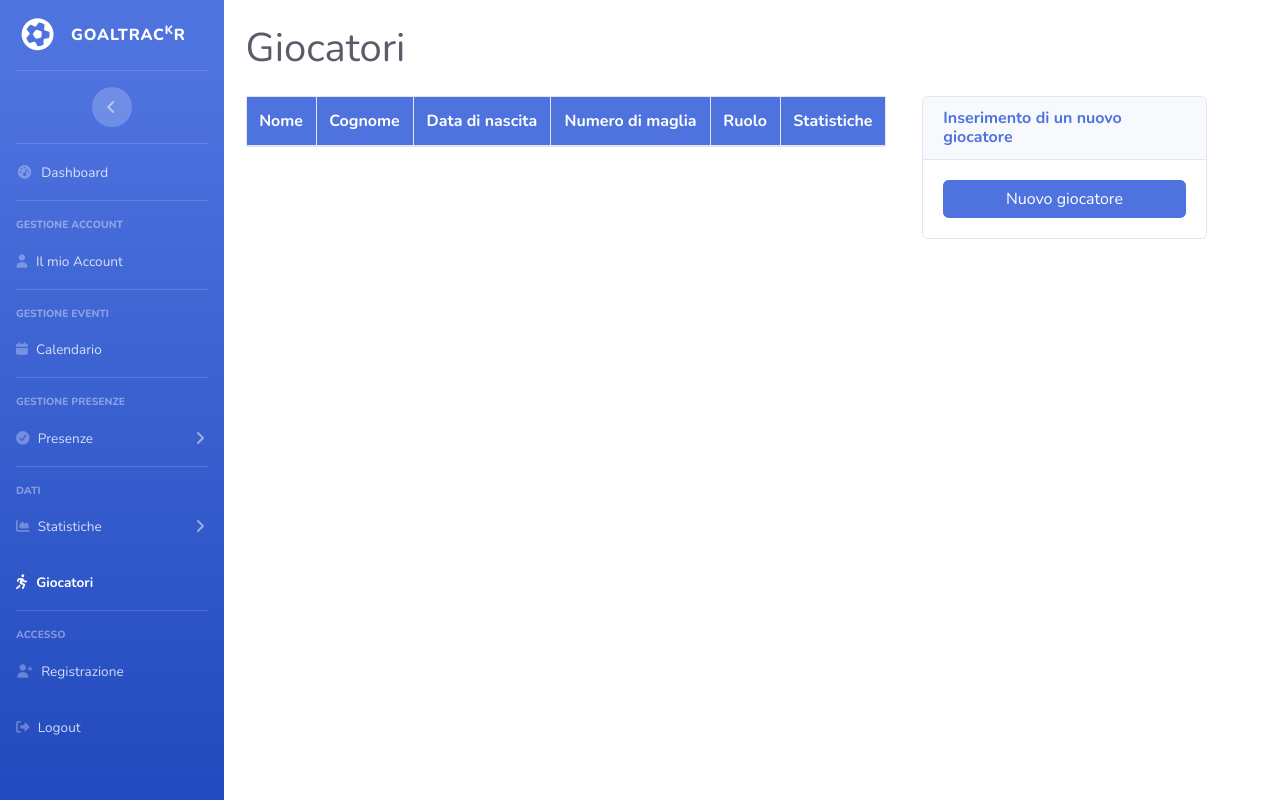
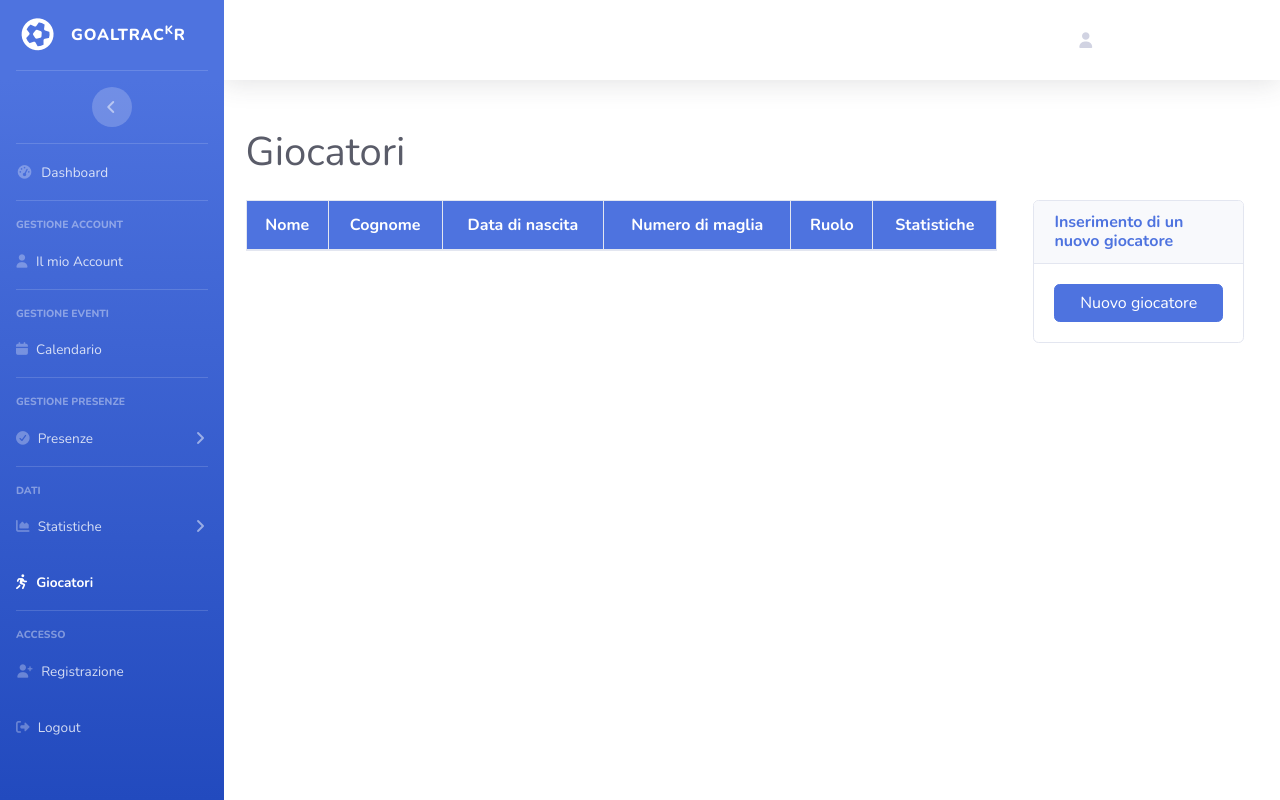
Before and after one commit to CerratoDiego/GoalTrackr, a website: page static/giocatori.html in a window 1280 px wide. Drawn offline with nearby package versions, Linux system fonts and the light colour scheme; some packages are replaced by stand-ins of ours; no server answers; a script that the page names is missing.

Commit message:
Aggiunta navbar con button per accesso ai dati del proprio account

```diff
--- a/static/giocatori.html
+++ b/static/giocatori.html
@@ -30,14 +30,6 @@
     <script src="./libreria.js"></script>
     <script src="./index.js"></script>
     <script src="https://cdn.jsdelivr.net/npm/sweetalert2@11"></script>
-
-    <style>
-        th {
-            text-align: center;
-            background-color: #4e73df;
-            color: white;
-        }
-    </style>
 </head>
 
 <body>
@@ -233,18 +225,42 @@
         </ul>
         <!-- End of Sidebar -->
 
-        <div id="mainContentWrapper" class="d-flex flex-column">
+        <div id="mainContentWrapper" class="d-flex flex-column" style="width: 100%">
+            <!-- Topbar -->
+            <nav class="navbar navbar-expand navbar-light bg-white topbar mb-4 static-top shadow" style="height: 80px">
+
+                <!-- Sidebar Toggle (Topbar) -->
+                <button id="sidebarToggleTop" class="btn btn-link d-md-none rounded-circle mr-3">
+                    <i class="fa fa-bars"></i>
+                </button>
+
+                <!-- Topbar Navbar -->
+                <ul class="navbar-nav ml-auto" style="padding-left: 80%; padding-top: 5px; padding-bottom: 5px;">
+
+                    <!-- Nav Item - User Information -->
+                    <li class="nav-item accountNameLi">
+                        <a class="nav-link" href="account.html" class="userDropdown">
+                            <span class="mr-2 d-none d-lg-inline accountName"></span>
+                            <i class="fas fa-user userAccount"></i>
+                        </a>
+                    </li>
+
+                </ul>
+
+            </nav>
+            <!-- End of Topbar -->
+
             <div id="events" class="container-fluid">
                 <br>
                 <h1 class="mb-4 text-gray-800">Giocatori</h1>
                 <div class="row">
-                    <div class="table-responsive col-lg-8">
+                    <div class="table-responsive col-lg-9">
                         <table class="table table-bordered">
                             <thead>
                                 <tr>
                                     <th>Nome</th>
                                     <th>Cognome</th>
-                                    <th>Data di nascita</th>
+                                    <th id="dataNasc">Data di nascita</th>
                                     <th>Numero di maglia</th>
                                     <th>Ruolo</th>
                                     <th>Statistiche</th>
@@ -261,7 +277,7 @@
                             </tbody>
                         </table>
                     </div>
-                    <div class="container-fluid col-lg-4" id="newGiocatoreContainer">
+                    <div class="container-fluid col-lg-3" id="newGiocatoreContainer">
                         <div class="card mb-4">
                             <div class="card-header">
                                 <h6 class="m-0 font-weight-bold text-primary">Inserimento di un nuovo giocatore</h6>
```
Also changed, not shown: static/account.html (+24 -2 lines), static/calendario.html (+24 -1 lines), static/eventi.html (+1 -1 lines), static/login.html (+1 -5 lines), static/presenze.html (+25 -1 lines), static/statistiche.html (+26 -2 lines).
